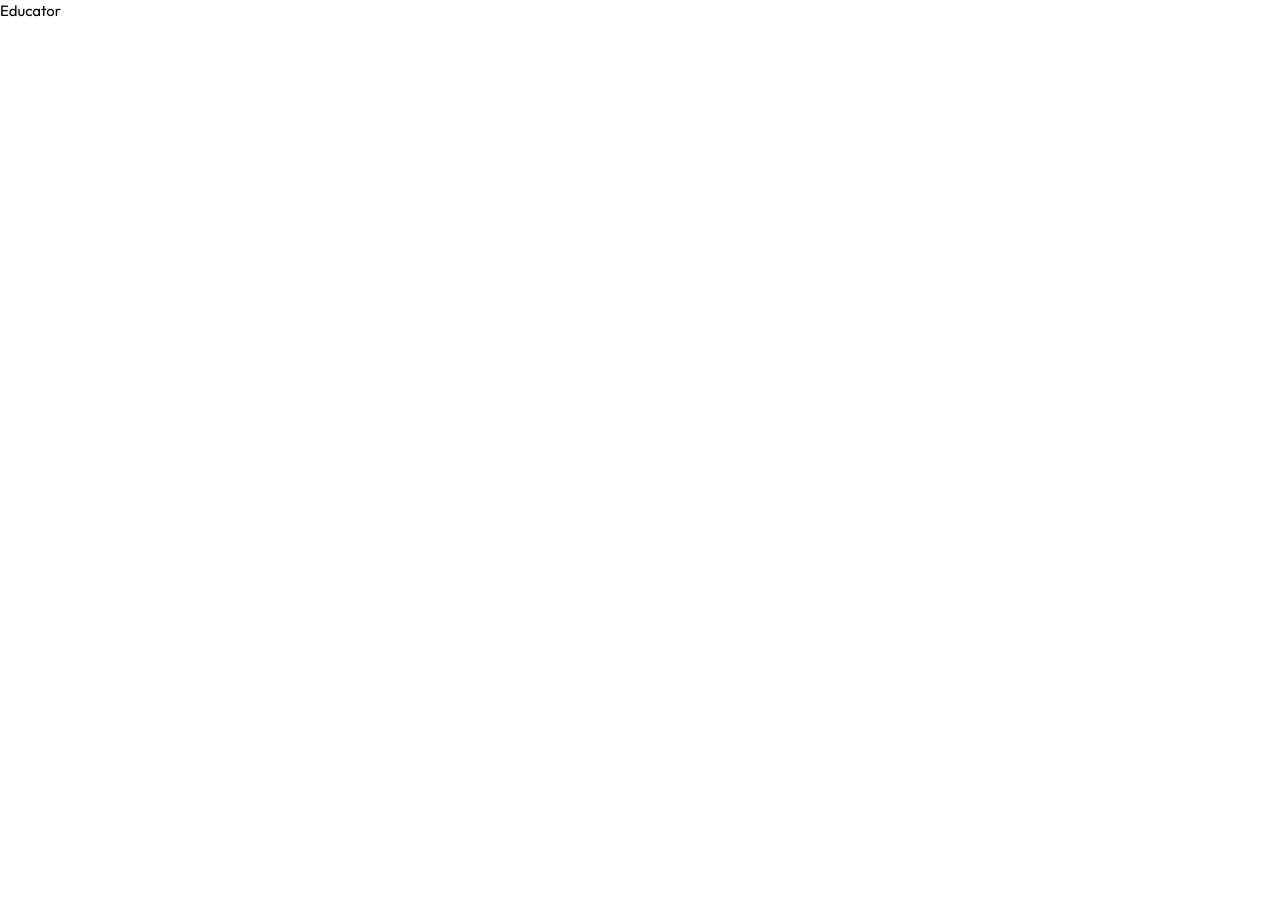
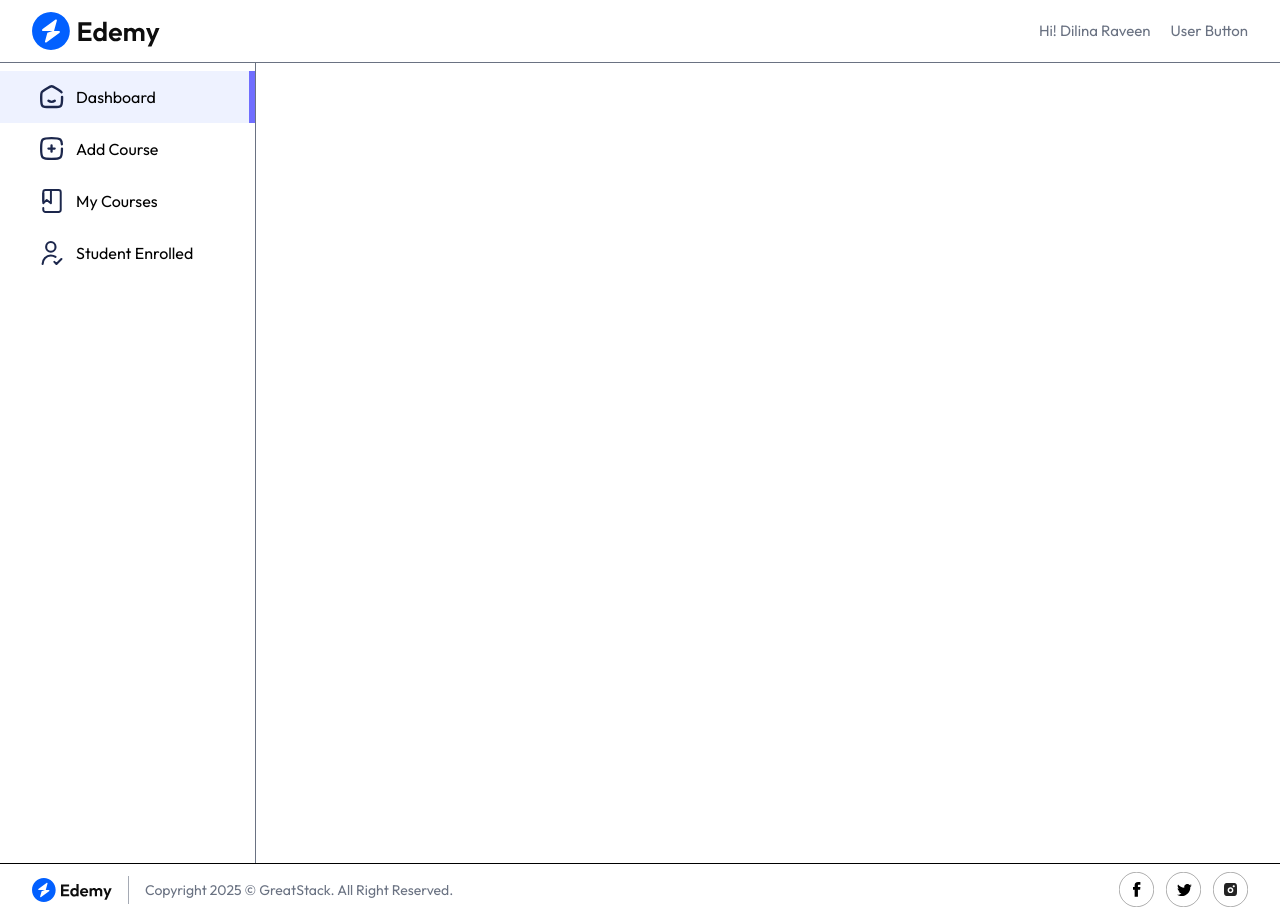
Before and after one commit to Dilinaraveen/crawlee, a React (Vite) app in the folder client/: page /educator in a window 1280 px wide. Before the commit the page ends 800 px from the top, so only its background shows below. Built offline with nearby package versions, Linux system fonts and the light colour scheme.

Commit message:
implemented educator navbar, sidebar and footer

```diff
--- a/client/src/components/educator/Footer.jsx
+++ b/client/src/components/educator/Footer.jsx
@@ -1,9 +1,29 @@
-import React from 'react'
+import React from 'react';
+import { assets } from '../../assets/assets';
 
-function Footer() {
+const Footer = () => {
   return (
-    <div>Footer</div>
-  )
-}
+    <footer className="flex md:flex-row flex-col-reverse items-center justify-between text-left w-full px-8 border-t">
+      <div className='flex items-center gap-4'>
+        <img className='hidden md:block w-20' src={assets.logo} alt="logo" />
+        <div className='hidden md:block h-7 w-px bg-gray-500/60'></div>
+        <p className="py-4 text-center text-xs md:text-sm text-gray-500">
+          Copyright 2025 © GreatStack. All Right Reserved.
+        </p>
+      </div>
+      <div className='flex items-center gap-3 max-md:mt-4'>
+        <a href="#">
+          <img src={assets.facebook_icon} alt="facebook_icon" />
+        </a>
+        <a href="#">
+          <img src={assets.twitter_icon} alt="twitter_icon" />
+        </a>
+        <a href="#">
+          <img src={assets.instagram_icon} alt="instagram_icon" />
+        </a>
+      </div>
+    </footer>
+  );
+};
 
-export default Footer
+export default Footer;
--- a/client/src/components/educator/Navbar.jsx
+++ b/client/src/components/educator/Navbar.jsx
@@ -1,9 +1,24 @@
-import React from 'react'
+import React from 'react';
+import { assets, dummyEducatorData } from '../../assets/assets';
+import { Link } from 'react-router-dom';
 
-function Navbar() {
+
+const Navbar = () => {
+
+ const educatorData = dummyEducatorData
+  const user  = { fullName: "Dilina Raveen" }
+
   return (
-    <div>Navbar</div>
-  )
-}
+    <div className={`flex items-center justify-between px-4 md:px-8 border-b border-gray-500 py-3`}>
+      <Link to="/">
+        <img src={assets.logo} alt="Logo" className="w-28 lg:w-32" />
+      </Link>
+      <div className="flex items-center gap-5 text-gray-500 relative">
+        <p>Hi! {user.fullName}</p>
+        <div>User Button</div>
+      </div>
+    </div>
+  );
+};
 
-export default Navbar
+export default Navbar;
--- a/client/src/components/educator/Sidebar.jsx
+++ b/client/src/components/educator/Sidebar.jsx
@@ -1,9 +1,39 @@
-import React from 'react'
+import React, { useContext } from 'react';
+import { NavLink } from 'react-router-dom';
+import { assets } from '../../assets/assets';
+import { AppContext } from '../../context/AppContext';
 
-function Sidebar() {
+const SideBar = () => {
+
+  const { isEducator } = useContext(AppContext)
+
+  const menuItems = [
+    { name: 'Dashboard', path: '/educator', icon: assets.home_icon },
+    { name: 'Add Course', path: '/educator/add-course', icon: assets.add_icon },
+    { name: 'My Courses', path: '/educator/my-courses', icon: assets.my_course_icon },
+    { name: 'Student Enrolled', path: '/educator/student-enrolled', icon: assets.person_tick_icon },
+  ];
+
   return (
-    <div>Sidebar</div>
-  )
-}
+    <div className='md:w-64 w-16 border-r min-h-screen text-base border-gray-500 py-2 flex flex-col'>
+      {menuItems.map((item) => (
+        <NavLink
+          to={item.path}
+          key={item.name}
+          end={item.path === '/educator'} // Add end prop for the Dashboard link
+          className={({ isActive }) =>
+            `flex items-center md:flex-row flex-col md:justify-start justify-center py-3.5 md:px-10 gap-3 ${isActive
+              ? 'bg-indigo-50 border-r-[6px] border-indigo-500/90'
+              : 'hover:bg-gray-100/90 border-r-[6px] border-white hover:border-gray-100/90'
+            }`
+          }
+        >
+          <img src={item.icon} alt="" className="w-6 h-6" />
+          <p className='md:block hidden text-center'>{item.name}</p>
+        </NavLink>
+      ))}
+    </div>
+  );
+};
 
-export default Sidebar
+export default SideBar;
--- a/client/src/pages/educator/Educator.jsx
+++ b/client/src/pages/educator/Educator.jsx
@@ -1,13 +1,20 @@
 import React from 'react'
 import { Outlet } from 'react-router-dom'
+import Navbar from '../../components/educator/Navbar'
+import Footer from '../../components/educator/Footer'
+import SideBar from '../../components/educator/Sidebar'
 
 function Educator() {
     return (
-        <div>
-            <div>Educator</div>
-            <div>
-                {<Outlet />}
+        <div className="text-default min-h-screen bg-white">
+            <Navbar />
+            <div className='flex'>
+                <SideBar />
+                <div className='flex-1'>
+                    {<Outlet />}
+                </div>
             </div>
+            <Footer />
         </div>
     )
 }
```
